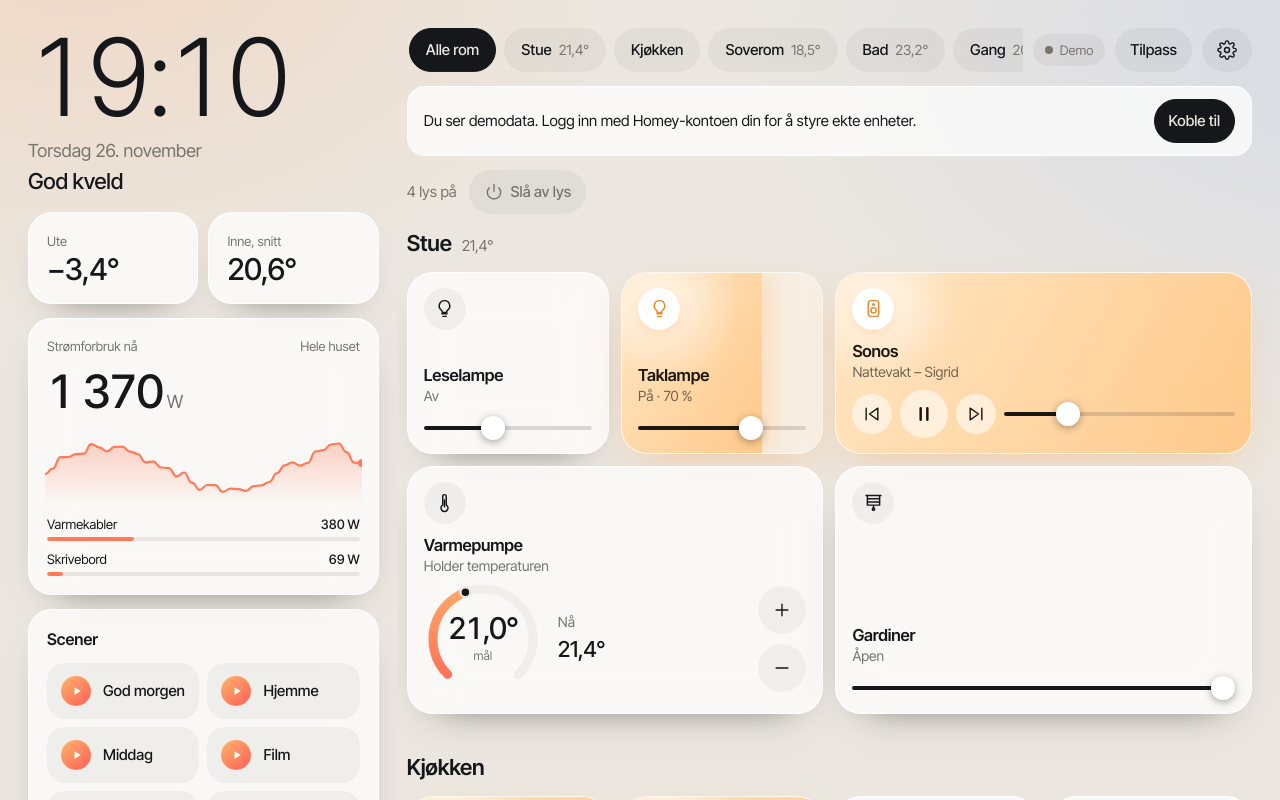
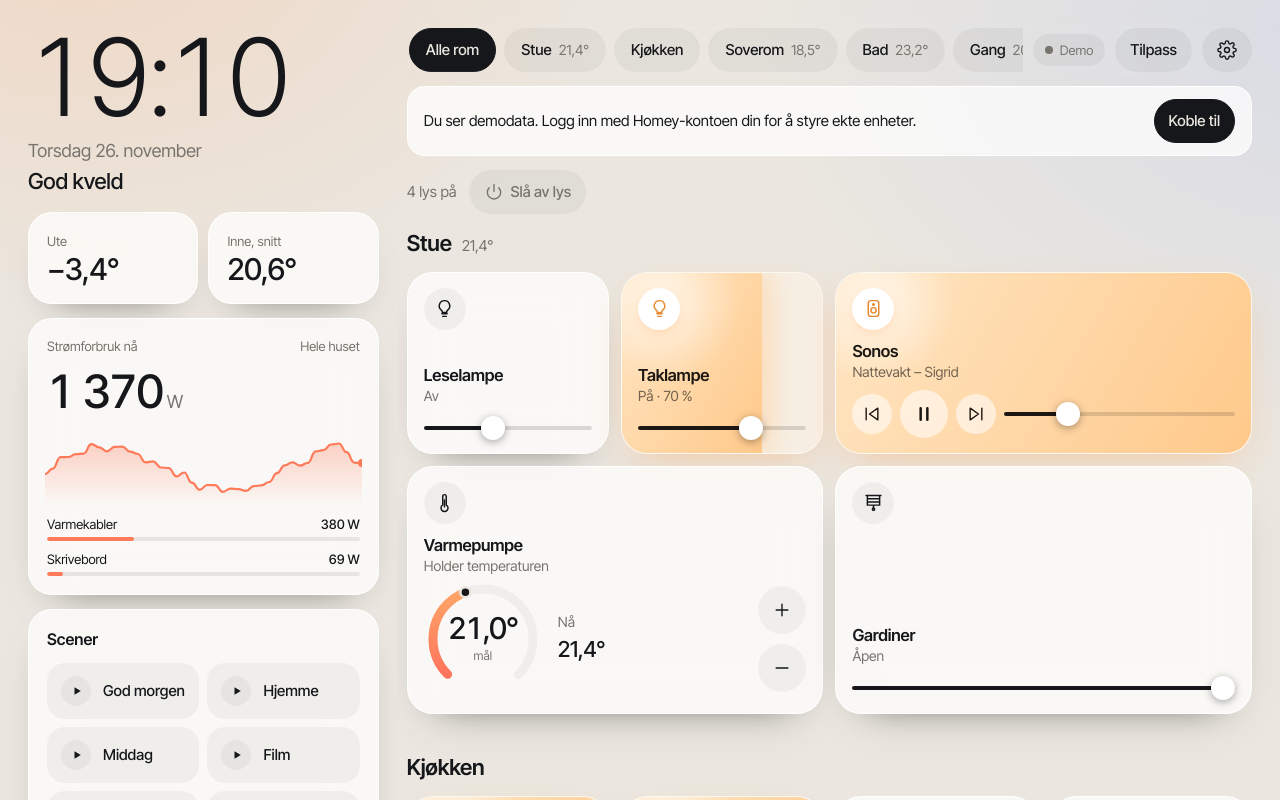
Before and after one commit to nicolaie74/homey-dashboard, a plain HTML site: page index.html in a window 1280 px wide. Drawn offline with Linux system fonts and the light colour scheme.

Commit message:
Update flow handling and scene rendering logic

```diff
--- a/index.html
+++ b/index.html
@@ -62,6 +62,7 @@ main{overflow-y:auto;padding:16px 28px 48px 10px}
 .scenes{display:grid;grid-template-columns:repeat(auto-fill,minmax(130px,1fr));gap:8px}
 .scene{position:relative;display:flex;align-items:center;gap:12px;min-height:56px;padding:10px 14px;border-radius:18px;border:0;background:var(--panel2);font-weight:500;font-size:15px;line-height:1.2;text-align:left;transition:background .3s,color .3s}
 .scene .sc{width:30px;height:30px;border-radius:50%;display:grid;place-items:center;flex:none;background:linear-gradient(140deg,var(--g1),var(--g2));color:#fff}.scene .sc svg{width:12px;height:12px;margin-left:2px}
+.scene:not(.fav) .sc{background:var(--panel2);color:var(--ink)}.scenes{max-height:min(52vh,460px);overflow-y:auto;scrollbar-width:none}.scenes::-webkit-scrollbar{display:none}
 .scene.ran{background:linear-gradient(120deg,var(--lamp2),var(--lamp));color:var(--onink)}
 .scene.hid,.tile.hid{opacity:.35}
 .empty{color:var(--mute);font-size:14px;margin:0}
@@ -362,7 +363,7 @@ async function loadAll(){
  try{add(await hapi.flow.getFlows(),false)}catch(e){}
  try{add(await hapi.flow.getAdvancedFlows(),true)}catch(e){}
  S.flows=out.sort((a,b)=>(b.fav-a.fav)||a.name.localeCompare(b.name,'nb'));
- if(!S.cfg.flowsInit&&S.flows.some(f=>f.fav)){S.cfg.hiddenFlows=S.flows.filter(f=>!f.fav).map(f=>f.id);S.cfg.flowsInit=true;save()}
+ if(!S.cfg.flowsV2){S.cfg.hiddenFlows=[];S.cfg.flowsV2=true;save()}
 }
 async function logout(){try{if(cloud)await cloud.logout()}catch(e){}clearInterval(syncT);hapi=null;S.cfg.demo=true;save();location.replace(redirectUrl())}
 
@@ -479,7 +480,7 @@ function renderSummary(){
  $('#summary').innerHTML=`<span>${esc(parts.join(''))}</span>${warn.length?`<span class="warnTxt">${esc(warn.join(' · '))}</span>`:''}${lightsOn.length&&!S.edit?`<button class="tbtn" id="allOff">${I.power} Slå av lys${S.zone==='all'?'':' her'}</button>`:''}`}
 function renderScenes(){
  const fl=S.flows.filter(f=>S.edit||!S.cfg.hiddenFlows.includes(f.id));
- $('#scenes').innerHTML=fl.length?fl.map(f=>{const h=S.cfg.hiddenFlows.includes(f.id);return `<button class="scene${h?' hid':''}" data-flow="${esc(f.id)}"><span class="sc">${I.play}</span><span>${esc(f.name)}</span>${S.edit?`<span class="eye">${h?I.eyeOff:I.eye}</span>`:''}</button>`}).join(''):'<p class="empty">Ingen Flows kan startes manuelt ennå. Flows som kan startes fra appen dukker opp her.</p>'}
+ $('#scenes').innerHTML=fl.length?fl.map(f=>{const h=S.cfg.hiddenFlows.includes(f.id);return `<button class="scene${h?' hid':''}${f.fav?' fav':''}" data-flow="${esc(f.id)}"><span class="sc">${I.play}</span><span>${esc(f.name)}</span>${S.edit?`<span class="eye">${h?I.eyeOff:I.eye}</span>`:''}</button>`}).join(''):'<p class="empty">Ingen Flows kan startes manuelt ennå. Flows som kan startes fra appen dukker opp her.</p>'}
 function power(){
  const ds=Object.values(S.devices).filter(d=>typeof val(d,'measure_power')==='number');
  const meter=ds.find(d=>d.energyObj?.cumulative||METER.test(d.name));
```
